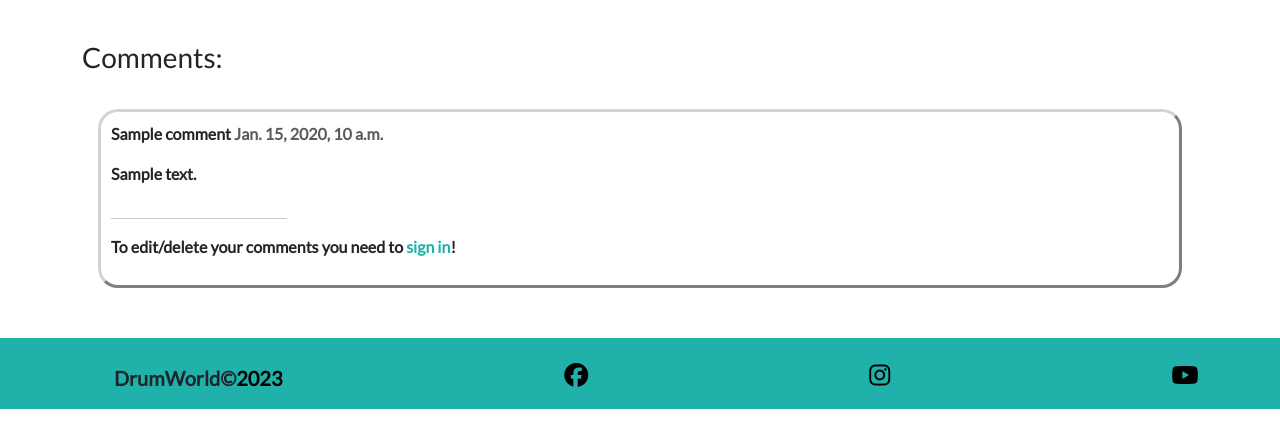
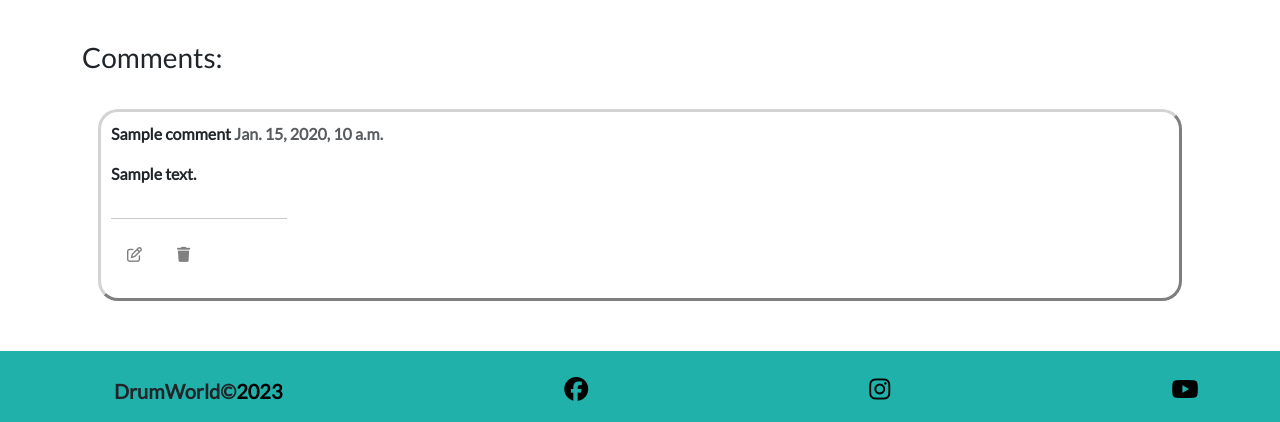
Before and after one commit to jlindeloef/drumworld, a Django app: a page that uses templates/base.html in a window 1280 px wide. Shown: the part 582-1004 px from the top of the page. Run offline with Django 3.2, Linux system fonts and the light colour scheme; tables that the repository leaves empty hold one stand-in row (values such as "Sample post"); some libraries are stand-ins or nearby versions.

Commit message:
Adding an else in my if statement on who can edit/delete.

```diff
--- a/templates/base.html
+++ b/templates/base.html
@@ -118,6 +118,7 @@
     </div>
 
     <!-- JAVASCRIPT -->
+
     <script>
 
     /*Views current year in footer*/
--- a/templates/post_detail.html
+++ b/templates/post_detail.html
@@ -99,18 +99,17 @@
                     <div class="col-md-2 card mb-0  mt-0">
                     <hr>
                     </div>
-                    {% if user.is_authenticated %}
+                    {% if request.user == post.author %}
                     <a href="{% url 'edit_comment' comment.id %}" class="btn btn-signup btn-lg btn-edit"><i
                             class="far fa-edit"></i></a>
                     <a href="{% url 'delete_comment' comment.id %}" class="btn btn-signup btn-lg btn-delete"
                         style="color: #fc0000;"><i class="fas fa-trash"></i></a>
                         {% else %}
-                    <div>
-                        <p>To edit/delete your comments you need to <a class="link"
-                                href="{% url 'account_login' %}">sign in</a>!</p>
-                    </div>
+                    <a  class="btn btn-signup btn-lg btn-edit" style="color: grey"><i
+                            class="far fa-edit"></i></a>
+                    <a  class="btn btn-signup btn-lg btn-delete"
+                        style="color: grey;"><i class="fas fa-trash"></i></a>
                     {% endif %}
-                </div>
                 {% endfor %}
             </div>
         </div>
```
Lines whose indentation alone changed are shown as unchanged.
